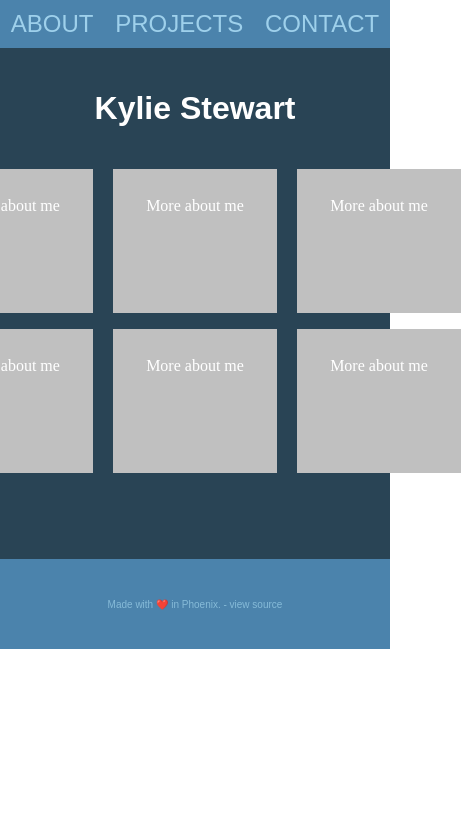
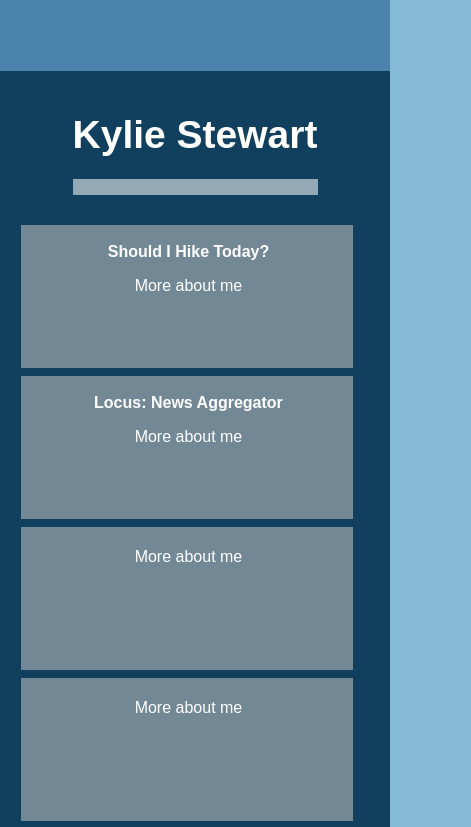
Before and after one commit to kale-stew/mobile-portfolio, a React (Create React App) app: page / in a window 390 px wide. Shown: the top 827 px of the page, 471 px wide, since content can reach past the window. Built offline with nearby package versions, Linux system fonts and the light colour scheme.

Commit message:
content containers are responsive

```diff
--- a/package.json
+++ b/package.json
@@ -5,6 +5,7 @@
   "dependencies": {
     "react": "^16.1.0",
     "react-dom": "^16.1.0",
+    "react-router-dom": "^4.2.2",
     "react-scripts": "1.0.17"
   },
   "scripts": {
--- a/src/App.css
+++ b/src/App.css
@@ -1,6 +1,7 @@
 .app-container {
   text-align: center;
-  height: 100%;
+  height: 100vh;
+  width: 100vw;
 }
 
 .header {
@@ -10,28 +11,11 @@
   background-color: rgb(75, 131, 172);
   font-size: 24px;
   padding: 10px 0px 10px 0px;
-  color: white;
-}
-
-a {
-  color: rgb(158, 208, 235);
-}
-
-a:link {
-  color: rgb(158, 208, 235);
-  text-decoration: none;
-}
-
-a:hover {
-  color: #F26419;
-}
-
-a:active {
-  color: white;
+  height: 6vh;
 }
 
 .body {
-  background-color: rgb(41, 68, 85);
+  background-color: rgb(17, 64, 94);
   padding: 20px;
   color: #BFC0C0;
   display: flex;
@@ -40,31 +24,90 @@ a:active {
   align-items: center;
 }
 
-h1 {
-  font-size: 32px;
-  margin: 22px 0px 22px 0px;
-  color: #ffffff;
+.aboutme {
+  width: 70%;
+  background-color: rgba(255, 255, 255, 0.548);
+  margin-bottom: 3%;
+  color: white;
 }
 
 .welcome {
-  height: 120px;
   display: flex;
   justify-content: space-between;
+  flex-flow: row wrap;
   margin: 20px 10px 20px 10px;
+  width: 79vw;
 }
 
 .welcome-div {
-  height: 120px;
-  width: 140px;
-  background-color: silver;
+  height: 133px;
+  width: 24vw;
+  background-color: rgba(192, 192, 192, 0.562);
   color: white;
-  padding: 12px;
-  margin: 0px 10px 0px 10px;
-  font-family: 'Trocchi', serif;
+  margin: 0px 2px 8px 2px;
+  padding: 5px 9px 5px 11px;
+}
+
+.home-icon {
+  display: none;
+}
+
+.contact-icon {
+  display: none;
+}
+
+@media only screen and (max-width: 1100px) {
+  .welcome {
+    width: 80vw;
+  }
+
+  .welcome-div {
+    width: 23vw;
+    justify-content: center;
+    margin: 0px 2px 10px 0px;
+  }
+
+  .home-icon {
+    display: none;
+  }
+
+  .contact-icon {
+    display: none;
+  }
+}
+
+@media only screen and (max-width: 641px) {
+  .welcome {
+    width: 89vw;
+  }
+
+  .fullsize-nav {
+    display: none;
+  }
+
+  .welcome-div {
+    width: 39vw;
+    margin: 0px 0px 8px 0px;
+    justify-content: center;
+  }
+}
+
+@media only screen and (max-width: 479px) {
+  .welcome {
+    width: 89vw;
+  }
+
+  .fullsize-nav {
+    display: none;
+  }
+
+  .welcome-div {
+    width: 80vw;
+  }
 }
 
 .space {
-  height: 70px;
+  height: 25px;
 }
 
 .footer {
@@ -73,6 +116,76 @@ h1 {
   display: flex;
   justify-content: center;
   align-items: center;
-  font-size: 10px;
+  font-size: 11px;
   color: #86BBD8;
 }
+
+/* ••·•·•·•·•·•·•·•·•·•·•·•·•·•·•·•·•·•·•·•·•·•·•·•·•·•·•·•· */
+:root {
+	--animation-delay: 200ms;
+	--duration: 800ms;
+	--iterations: 1;
+}
+/* ••·•·•·•·•·•·•·•·•·•·•·•·•·•·•·•·•·•·•·•·•·•·•·•·•·•·•·•· */
+
+.reveal-text,
+.reveal-text::after {
+	animation-delay: var(--animation-delay);
+	animation-iteration-count: var(--iterations);
+	animation-duration: var(--duration);
+	animation-fill-mode: both;
+	animation-timing-function: cubic-bezier(0.0, 0.0, 0.2, 1);
+}
+
+.reveal-text {
+	position: relative;
+	font-size: 10vw;
+	display: block;
+	user-select: none;
+	animation-name: reveal-text;
+	color: #FFF;
+	white-space: nowrap;
+  cursor: default;
+}
+
+.reveal-text:after {
+	content: "";
+	position: absolute;
+	z-index: 999;
+	top: 0;
+	left: 0;
+	right: 0;
+	bottom: 0;
+	background-color: #F26419;
+	transform: scaleX(0);
+	transform-origin: 0 50%;
+	pointer-events: none;
+	animation-name: revealer-text;
+}
+
+@keyframes reveal-text {
+	from {
+		clip-path: inset(0 100% 0 0);
+	}
+	to {
+		clip-path: inset(0 0 0 0);
+	}
+}
+
+@keyframes revealer-text {
+	0%, 50% {
+		transform-origin: 0 50%;
+	}
+
+	60%, 100% {
+		transform-origin: 100% 50%;
+	}
+
+	60% {
+		transform: scaleX(1);
+	}
+
+	100% {
+		transform: scaleX(0);
+	}
+}
--- a/src/App.js
+++ b/src/App.js
@@ -6,22 +6,26 @@ class App extends Component {
     return (
       <div className="app-container">
         <header className="header">
-          <a href="">ABOUT</a>
-          <a href="">PROJECTS</a>
-          <a href="">CONTACT</a>
+          <a className="fullsize-nav" href="">HOME</a>
+          <a className="home-icon" href=""></a>
+          <a className="fullsize-nav" href="">PORTFOLIO SITE</a>
+          <a className="fullsize-nav" href="">CONTACT</a>
+          <a className="contact-icon" href=""></a>
         </header>
         <div className="body">
-          <h1 className="title">Kylie Stewart</h1>
+          <h1 className="reveal-text">Kylie Stewart</h1>
+          <div className="aboutme">
+            <p></p>
+          </div>
           <div className="welcome">
             <div className="welcome-div">
+              <h2>Should I Hike Today?</h2>
+              <p>More about me</p></div>
+            <div className="welcome-div">
+              <h2>Locus: News Aggregator</h2>
               <p>More about me</p></div>
             <div className="welcome-div">
               <p>More about me</p></div>
-            <div className="welcome-div">
-              <p>More about me</p></div>
-          </div>
-
-          <div className="welcome">
             <div className="welcome-div">
               <p>More about me</p></div>
             <div className="welcome-div">
@@ -32,7 +36,7 @@ class App extends Component {
           <div className="space"></div>
         </div>
         <footer className="footer">
-          Made with ❤️ in Phoenix. - view source
+          Made with ❤️ in Phoenix. → <a style={{ paddingLeft: '3px' }} href="https://github.com/kale-stew/mobile-portfolio" alt="checkout the git">view source</a>
         </footer>
       </div>
     );
--- a/src/index.css
+++ b/src/index.css
@@ -2,4 +2,37 @@ body {
   margin: 0;
   padding: 0;
   font-family: sans-serif;
+	display: flex;
+	align-items: center;
+	justify-content: center;
+	background-color: #86BBD8;
+	flex-direction: column;
 }
+
+a {
+  color: rgb(158, 208, 235);
+}
+
+a:link {
+  color: rgb(158, 208, 235);
+  text-decoration: none;
+}
+
+a:hover {
+  color: #F26419;
+}
+
+a:active {
+  color: white;
+}
+
+h1 {
+  font-size: 32px;
+  margin: 22px 0px 22px 0px;
+  color: #ffffff;
+}
+
+h2 {
+  font-size: 16px;
+  font-family: 'Julius Sans One', sans-serif;
+}
```
Also changed, not shown: 1 other file (tests, documents, lock files or other folders).
